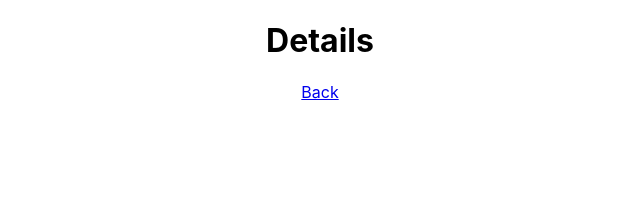
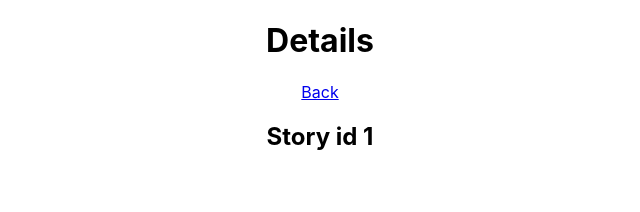
Before and after one commit to Kameq/hatest, a React (Create React App) app: page /details/1 in a window 1280 px wide. Shown: the top 212 px of the page, without its empty margins (320-960 px from the left). Built offline with nearby package versions, Linux system fonts and the light colour scheme.

Commit message:
Added simple routing to details view using item ID

```diff
--- a/src/App.js
+++ b/src/App.js
@@ -7,15 +7,14 @@ import DetailsView from './Views/DetailsView';
 
 import {BrowserRouter as Router, Switch, Route} from 'react-router-dom';
 
-
 function App() {
   return (
     <Router>
       <div className="App">
         <Switch>
           <Route path="/" exact component={MainView} />
-          <Route path="/details" component={DetailsView} />
           <Route path="/chart" component={ChartView} />
+          <Route path="/details/:id" component={DetailsView} />
         </Switch>
       </div>
     </Router>
--- a/src/Views/DetailsView.js
+++ b/src/Views/DetailsView.js
@@ -1,13 +1,14 @@
 import React from 'react';
 import { Link } from 'react-router-dom';
 
-function DetailsView() {
+function DetailsView({ match }) {
   return (
     <div className="DetailsView">
       <h1>Details</h1>
       <Link to="/">
         <span>Back</span>
       </Link>
+      <h2>Story id {match.params.id}</h2>
     </div>
   );
 }
--- a/src/Views/MainView.js
+++ b/src/Views/MainView.js
@@ -26,7 +26,11 @@ function MainView() {
         <span>Details View</span>
       </Link>
       {stories.map(story => (
-        <h1 key={story} >{story}</h1>
+        <h1 key={story} >
+          <Link to={`/details/${story}`}>
+            {story}
+          </Link>
+        </h1>
       ))}
     </div>
   );
```
